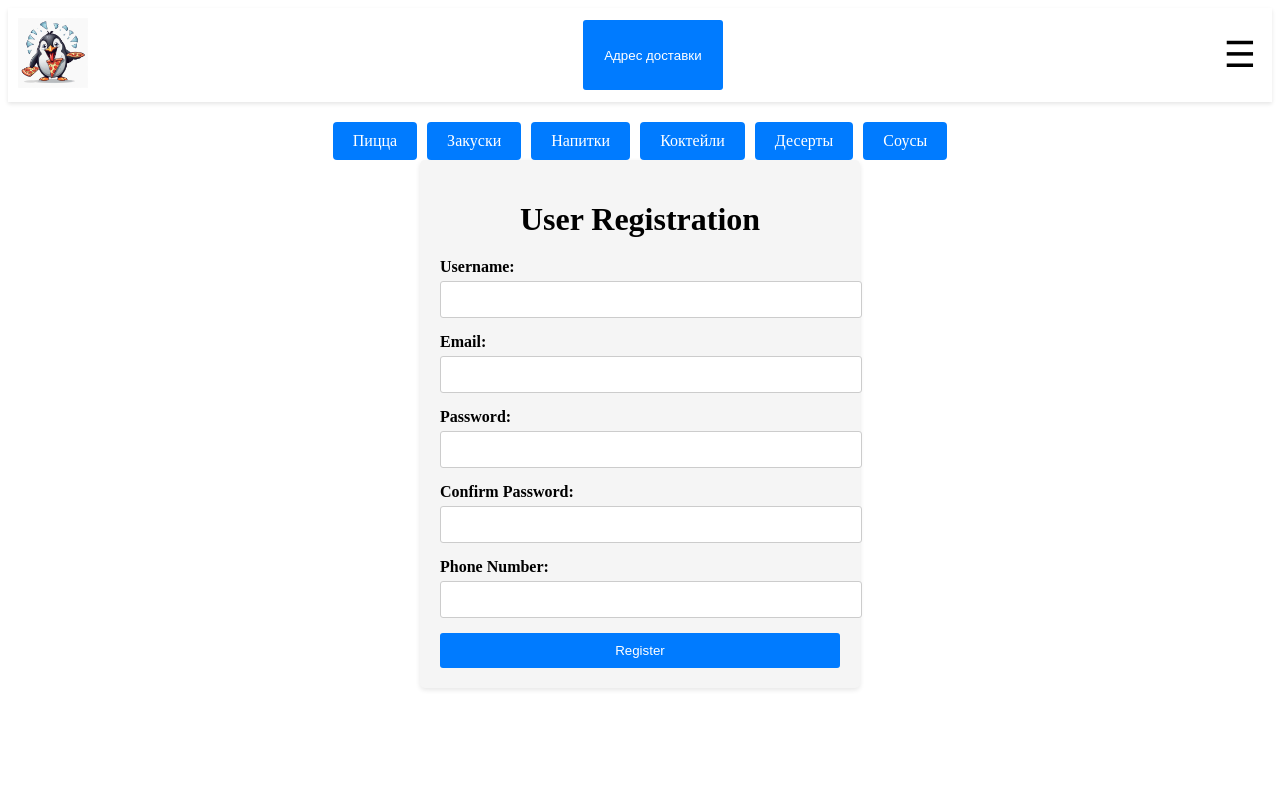
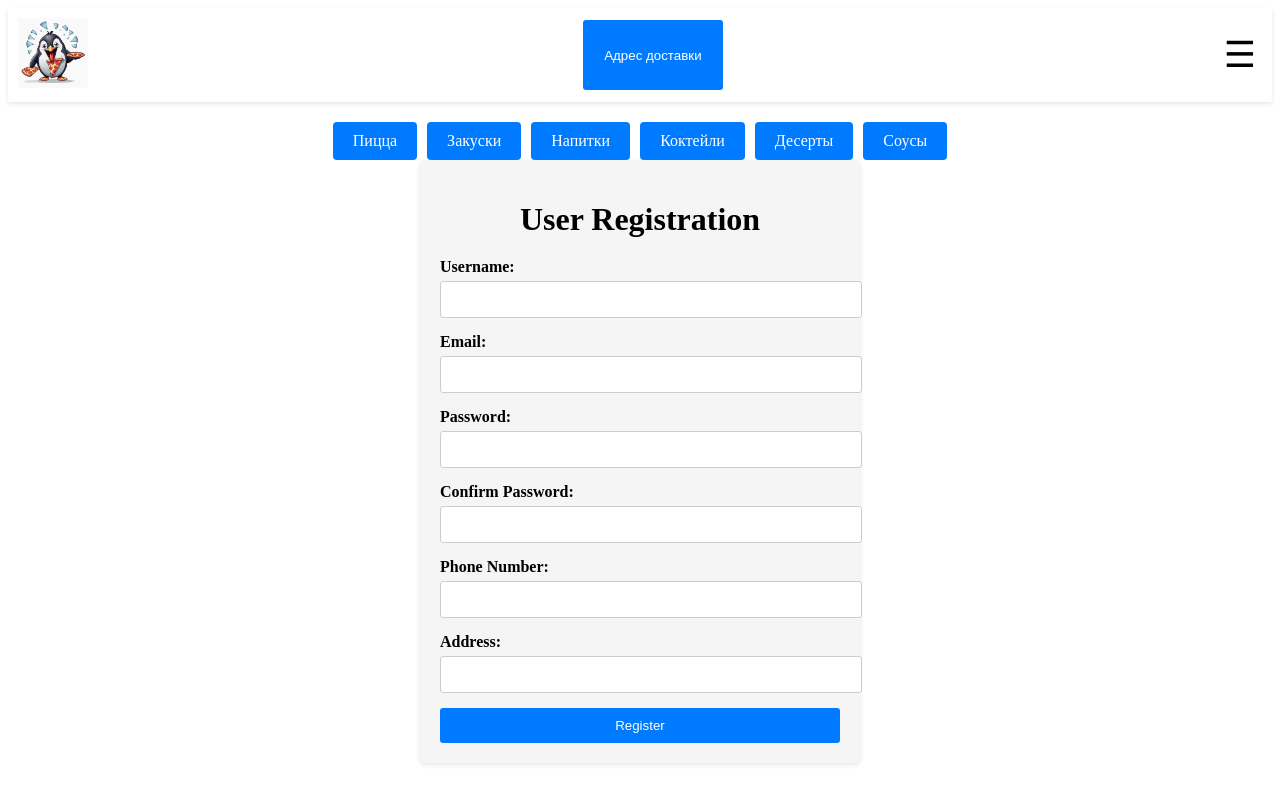
Before and after one commit to kidlokostik/BsuirPracticeFrontend, a Vue app: page /signup in a window 1280 px wide. Built offline with nearby package versions, Linux system fonts and the light colour scheme.

Commit message:
add address to registration

```diff
--- a/src/components/User/Registration.vue
+++ b/src/components/User/Registration.vue
@@ -17,6 +17,8 @@
       <label for="phone">Phone Number:</label>
       <input type="tel" id="phone" v-model="phone" @blur="validatePhone" :class="{ error: isPhoneError }" required>
       <div v-if="isPhoneError" class="error-message">{{ phoneError }}</div>
+      <label for="address">Address:</label>
+      <input type="tel" id="phone" v-model="address" required>
       <button :disabled="!isFormValid" type="submit" @click="validateInput">Register</button>
       <div v-if="isEmptyError" class="error-message">{{ inputError }}</div>
     </form>
@@ -33,6 +35,7 @@ export default {
       password: '',
       confirmPassword: '',
       phone: '',
+      address: '',
       usernameError: '',
       emailError: '',
       passwordError: '',
@@ -132,7 +135,7 @@ export default {
       }
     },
     register() {
-      console.log('Registering user:', this.username, this.email, this.password, this.confirmPassword, this.phone);
+      console.log('Registering user:', this.username, this.email, this.password, this.confirmPassword, this.phone, this.address);
       this.$router.push({ name: 'profile' });
     }
   }
```
